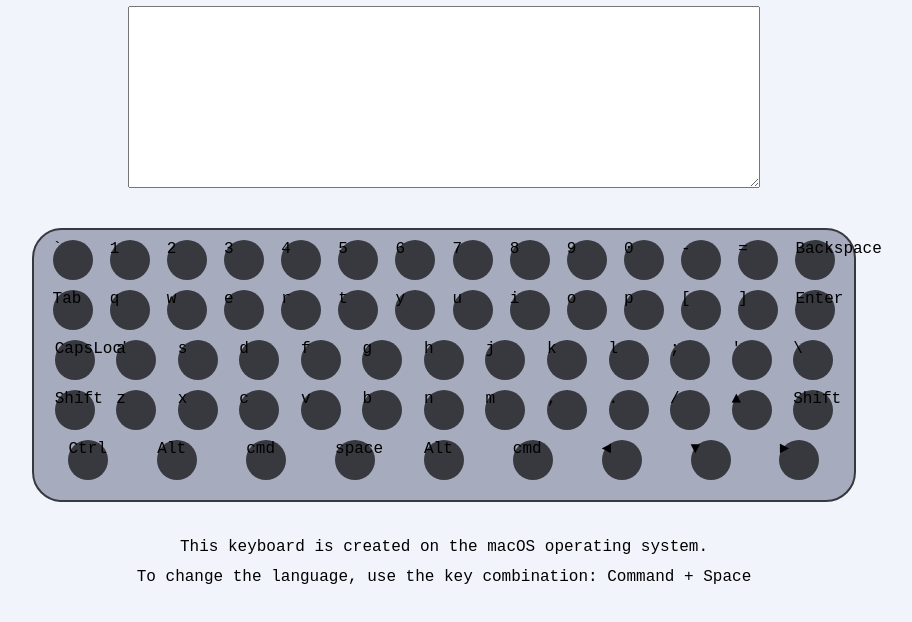
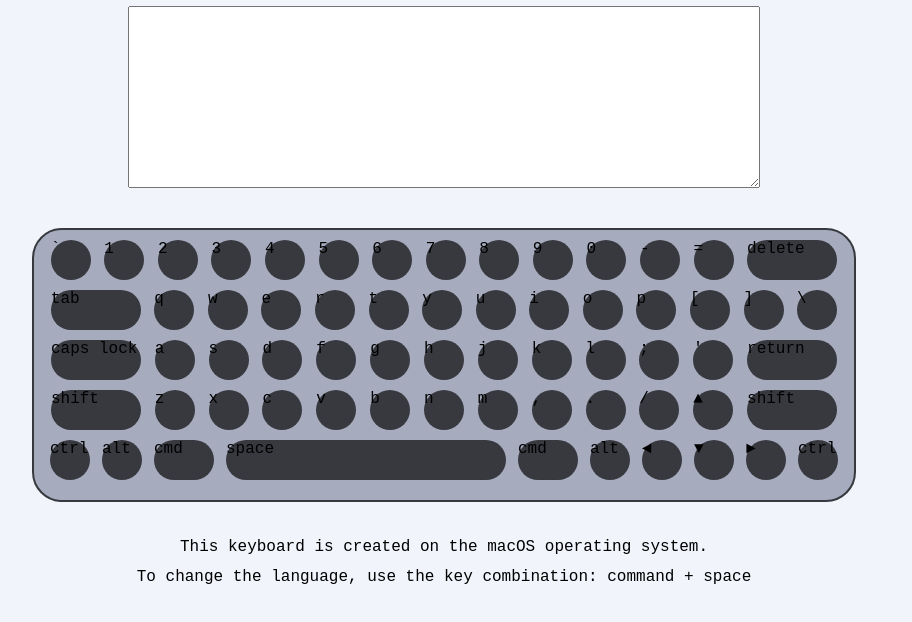
Before and after one commit to wandermiltz/virtual-keyboard, a website with bundled scripts: page index.html in a window 1280 px wide. Shown: the part 84-706 px from the top of the page, without its empty margins (196-1108 px from the left). Built offline with nearby package versions, Linux system fonts and the light colour scheme.

Commit message:
feat: add styles for wide keyboard keys, change key names and positions

```diff
--- a/keyboard-keys.js
+++ b/keyboard-keys.js
@@ -199,12 +199,12 @@ keys[0] = [
   {
     code: 'Backspace',
     eng: {
-      caseDown: 'Backspace',
-      caseUp: 'Backspace',
+      caseDown: 'delete',
+      caseUp: 'delete',
     },
     rus: {
-      caseDown: 'Backspace',
-      caseUp: 'Backspace',
+      caseDown: 'delete',
+      caseUp: 'delete',
     },
   },
 ];
@@ -212,12 +212,12 @@ keys[1] = [
   {
     code: 'Tab',
     eng: {
-      caseDown: 'Tab',
-      caseUp: 'Tab',
+      caseDown: 'tab',
+      caseUp: 'tab',
     },
     rus: {
-      caseDown: 'Tab',
-      caseUp: 'Tab',
+      caseDown: 'tab',
+      caseUp: 'tab',
     },
   },
   {
@@ -361,14 +361,18 @@ keys[1] = [
     },
   },
   {
-    code: 'Enter',
+    code: 'Backslash',
     eng: {
-      caseDown: 'Enter',
-      caseUp: 'Enter',
+      caps: '\\',
+      caseDown: '\\',
+      caseUp: '|',
+      shiftCaps: '|',
     },
     rus: {
-      caseDown: 'Enter',
-      caseUp: 'Enter',
+      caps: '\\',
+      caseDown: '\\',
+      caseUp: '/',
+      shiftCaps: '/',
     },
   },
 ];
@@ -377,12 +381,12 @@ keys[2] = [
   {
     code: 'CapsLock',
     eng: {
-      caseDown: 'CapsLock',
-      caseUp: 'CapsLock',
+      caseDown: 'caps lock',
+      caseUp: 'caps lock',
     },
     rus: {
-      caseDown: 'CapsLock',
-      caseUp: 'CapsLock',
+      caseDown: 'caps lock',
+      caseUp: 'caps lock',
     },
   },
   {
@@ -514,19 +518,16 @@ keys[2] = [
       shiftCaps: 'э',
     },
   },
+
   {
-    code: 'Backslash',
+    code: 'Enter',
     eng: {
-      caps: '\\',
-      caseDown: '\\',
-      caseUp: '|',
-      shiftCaps: '|',
+      caseDown: 'return',
+      caseUp: 'return',
     },
     rus: {
-      caps: '\\',
-      caseDown: '\\',
-      caseUp: '/',
-      shiftCaps: '/',
+      caseDown: 'return',
+      caseUp: 'return',
     },
   },
 ];
@@ -535,12 +536,12 @@ keys[3] = [
   {
     code: 'ShiftLeft',
     eng: {
-      caseDown: 'Shift',
-      caseUp: 'Shift',
+      caseDown: 'shift',
+      caseUp: 'shift',
     },
     rus: {
-      caseDown: 'Shift',
-      caseUp: 'Shift',
+      caseDown: 'shift',
+      caseUp: 'shift',
     },
   },
   {
@@ -679,12 +680,12 @@ keys[3] = [
   {
     code: 'ShiftRight',
     eng: {
-      caseDown: 'Shift',
-      caseUp: 'Shift',
+      caseDown: 'shift',
+      caseUp: 'shift',
     },
     rus: {
-      caseDown: 'Shift',
-      caseUp: 'Shift',
+      caseDown: 'shift',
+      caseUp: 'shift',
     },
   },
 ];
@@ -693,23 +694,23 @@ keys[4] = [
   {
     code: 'ControlLeft',
     eng: {
-      caseDown: 'Ctrl',
-      caseUp: 'Ctrl',
+      caseDown: 'ctrl',
+      caseUp: 'ctrl',
     },
     rus: {
-      caseDown: 'Ctrl',
-      caseUp: 'Ctrl',
+      caseDown: 'ctrl',
+      caseUp: 'ctrl',
     },
   },
   {
     code: 'AltLeft',
     eng: {
-      caseDown: 'Alt',
-      caseUp: 'Alt',
+      caseDown: 'alt',
+      caseUp: 'alt',
     },
     rus: {
-      caseDown: 'Alt',
-      caseUp: 'Alt',
+      caseDown: 'alt',
+      caseUp: 'alt',
     },
   },
   {
@@ -735,17 +736,6 @@ keys[4] = [
     },
   },
   {
-    code: 'AltRight',
-    eng: {
-      caseDown: 'Alt',
-      caseUp: 'Alt',
-    },
-    rus: {
-      caseDown: 'Alt',
-      caseUp: 'Alt',
-    },
-  },
-  {
     code: 'MetaRight',
     eng: {
       caseDown: 'cmd',
@@ -754,6 +744,17 @@ keys[4] = [
     rus: {
       caseDown: 'cmd',
       caseUp: 'cmd',
+    },
+  },
+  {
+    code: 'AltRight',
+    eng: {
+      caseDown: 'alt',
+      caseUp: 'alt',
+    },
+    rus: {
+      caseDown: 'alt',
+      caseUp: 'alt',
     },
   },
   {
@@ -789,6 +790,17 @@ keys[4] = [
       caseUp: '►',
     },
   },
+  {
+    code: 'ControlRight',
+    eng: {
+      caseDown: 'ctrl',
+      caseUp: 'ctrl',
+    },
+    rus: {
+      caseDown: 'ctrl',
+      caseUp: 'ctrl',
+    },
+  },
 ];
 
 export default keys;
--- a/script.js
+++ b/script.js
@@ -17,7 +17,7 @@ textarea.className = 'textarea';
 keyboard.className = 'keyboard';
 
 footer.className = 'footer';
-footer.innerText = 'This keyboard is created on the macOS operating system.\nTo change the language, use the key combination: Command + Space';
+footer.innerText = 'This keyboard is created on the macOS operating system.\nTo change the language, use the key combination: command + space';
 
 const body = document.querySelector('body');
 
@@ -55,7 +55,7 @@ keyboardKeysArr[0] = getKeyboardKeys(14);
 keyboardKeysArr[1] = getKeyboardKeys(14);
 keyboardKeysArr[2] = getKeyboardKeys(13);
 keyboardKeysArr[3] = getKeyboardKeys(13);
-keyboardKeysArr[4] = getKeyboardKeys(9);
+keyboardKeysArr[4] = getKeyboardKeys(10);
 
 keyboard.append(...keyboardRowsArr);
 keyboardRowsArr[0].append(...keyboardKeysArr[0]);
--- a/style.css
+++ b/style.css
@@ -58,3 +58,21 @@ body {
   text-align: center;
   line-height: 30px;
 }
+
+.Enter,
+.Tab,
+.CapsLock,
+.ShiftLeft,
+.ShiftRight,
+.Backspace {
+  width: 90px;
+}
+
+.Space {
+  width: 280px;
+}
+
+.MetaRight,
+.MetaLeft {
+  width: 60px;
+}
```
